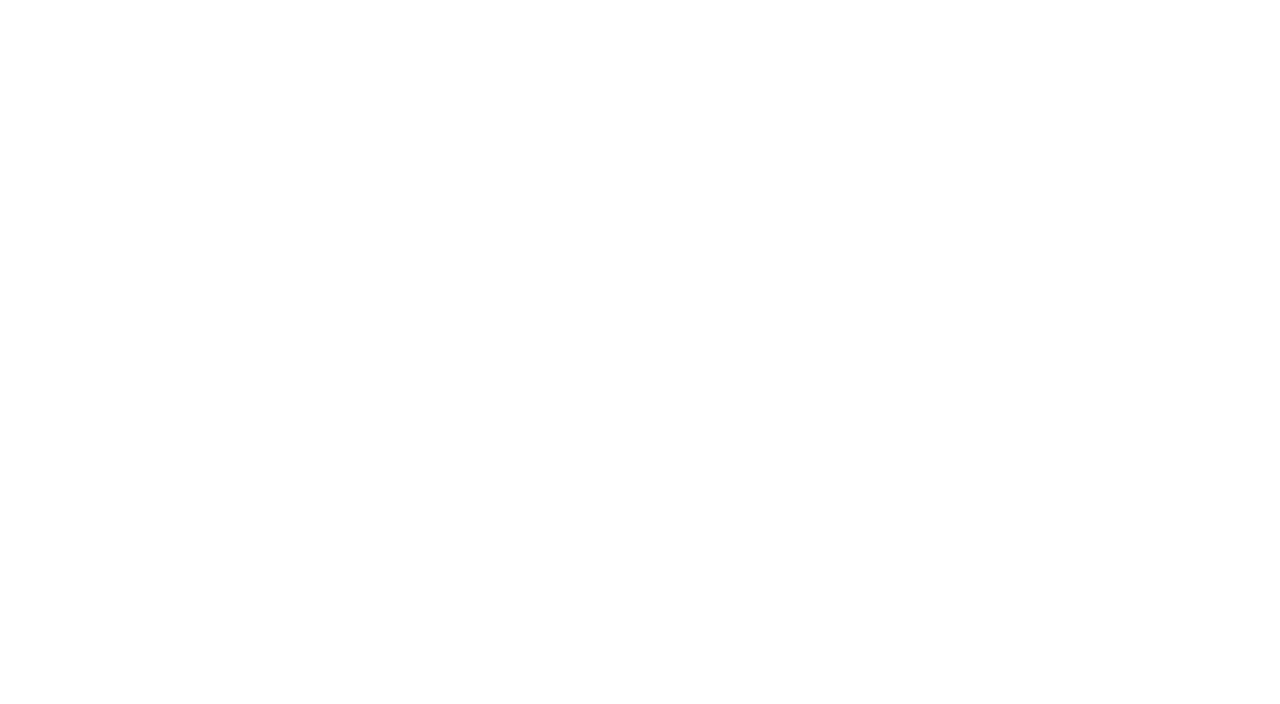
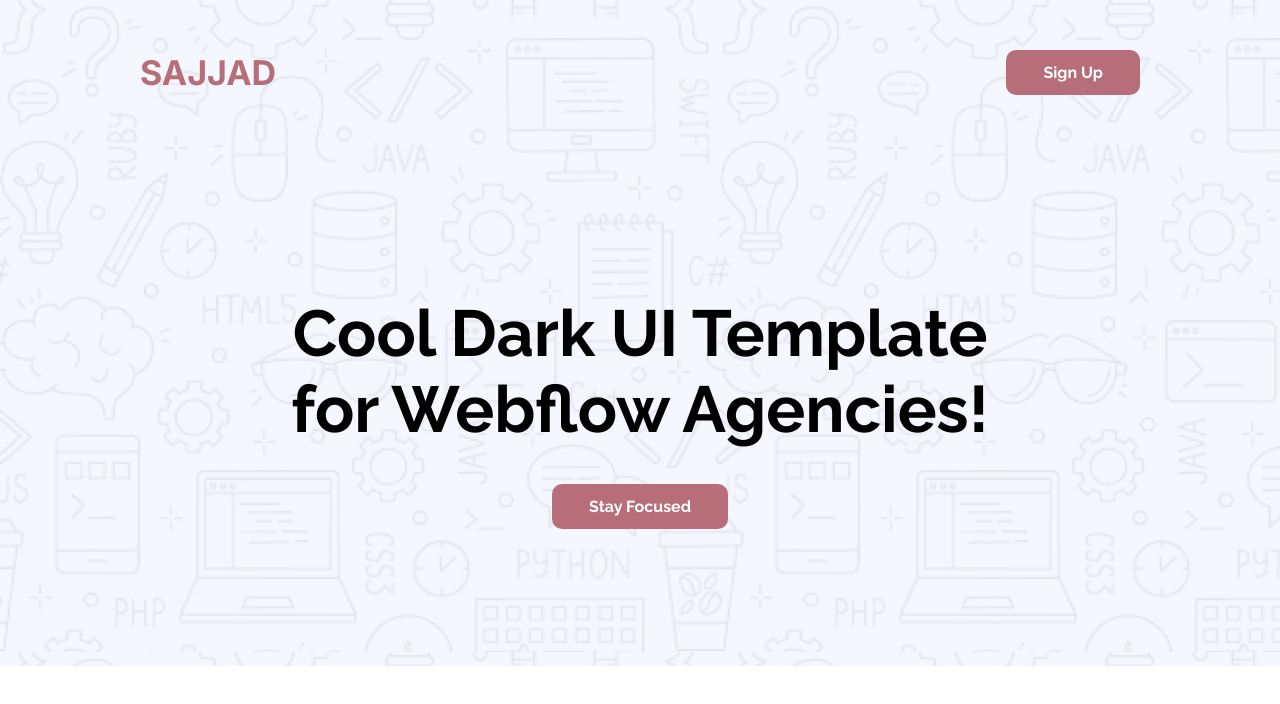
Before and after one commit to sajjad44371/assignment-01, a plain HTML site: page index.html in a window 1280 px wide. Drawn offline with Linux system fonts and the light colour scheme.

Commit message:
add header section

```diff
--- a/css/style.css
+++ b/css/style.css
@@ -0,0 +1,88 @@
+*{
+    margin: 0;
+    padding: 0;
+}
+/* common styles start */
+:root{
+	--dark: #000000;
+	--grey: #808080;
+	--pink: #FFDADA;
+    --accent: #B76E79;
+    --bg: #B3B3B3;
+}
+.primary-text{
+  font-family: "Raleway", sans-serif;
+  font-optical-sizing: auto;
+  font-style: normal;
+}
+.secondary-text{
+  font-family: "Inter", sans-serif;
+  font-optical-sizing: auto;
+  font-style: normal;
+}
+body{
+    font-family: "Raleway", sans-serif;
+    font-optical-sizing: auto;
+    font-style: normal;
+    color: var(--dark);
+}
+.cmn-btn{
+    font-family: "Raleway", sans-serif;
+    font-optical-sizing: auto;
+    font-style: normal;
+    font-size: 16px;
+    font-weight: bold;
+    background-color: var(--accent);
+    color: #ffffff;
+    padding: 12px 36px;
+    border: 1px solid transparent;
+    border-radius: 10px;
+    transition: all 0.3s ease-in-out 0s;
+}
+.cmn-btn:hover{
+    color: var(--accent);
+    background-color: transparent;
+    border: 1px solid var(--accent);
+}
+/* main{
+    background-color: var(--bg);
+    padding: 120px 140px 0 140px;
+} */
+/* common styles end */
+
+/* header start */
+header{
+    padding: 0 140px;
+    background-image: url('../images/Hero-bg.png');
+}
+nav{
+    padding: 50px 0;
+    display: flex;
+    justify-content: space-between;
+    align-items: center;
+}
+.logo{
+    font-size: 34px;
+    text-transform: uppercase;
+    font-weight: bolder;
+    text-decoration: none;
+    color: var(--accent);
+}
+.btn-sign{
+    text-decoration: none;
+}
+.banner{
+    padding: 150px 115px;
+    text-align: center;
+}
+.banner h1{
+    font-size: 65px;
+    font-weight: bold;
+}
+.btn-focus{
+    margin-top: 50px;
+}
+.btn-focus a{
+    text-decoration: none;
+}
+/* header end */
--- a/index.html
+++ b/index.html
@@ -6,14 +6,25 @@
     <title>SAJJAD | Assignment-01</title>
 
     <!-- font links -->
-
+    <link rel="preconnect" href="https://fonts.googleapis.com">
+    <link rel="preconnect" href="https://fonts.gstatic.com" crossorigin>
+    <link href="https://fonts.googleapis.com/css2?family=Inter:ital,opsz,wght@0,14..32,100..900;1,14..32,100..900&family=Raleway:ital,wght@0,100..900;1,100..900&display=swap" rel="stylesheet">
     <!-- css links -->
     <link rel="stylesheet" href="css/style.css">
 </head>
 <body>
     <!-- header start -->
      <header>
-
+        <nav>
+            <a href="index.html" class="logo secondary-text">SAJJAD</a>
+            <a href="#" class="cmn-btn btn-sign">Sign Up</a>
+        </nav>
+        <section class="banner">
+            <h1>Cool Dark UI Template for Webflow Agencies!</h1>
+            <div class="btn-focus">
+                <a href="#" class="cmn-btn">Stay Focused</a>
+            </div>
+        </section>
      </header>
     <!-- header end -->
 
```
Also changed, not shown: images/Hero-bg.png (added).
